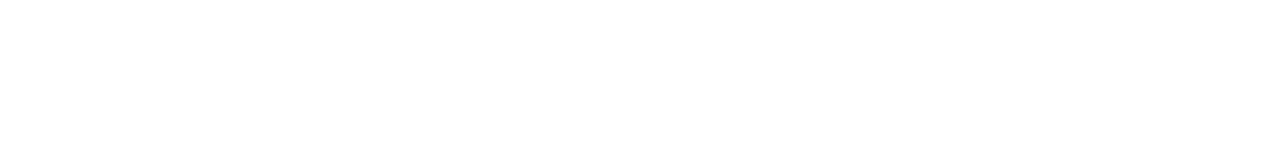
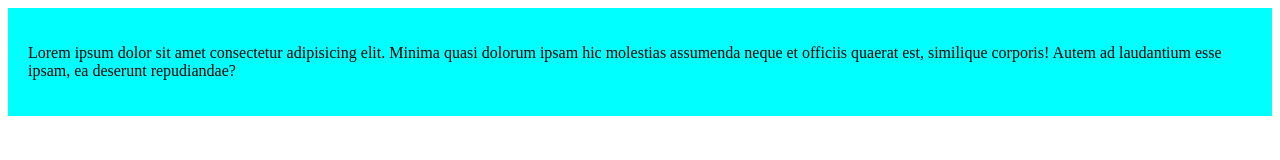
Before and after one commit to Masum-coder/my-simple-website, a plain HTML site: page index.html in a window 1280 px wide. Drawn offline with Linux system fonts and the light colour scheme.

Commit message:
added the first blog

```diff
--- a/index.html
+++ b/index.html
@@ -4,8 +4,13 @@
     <meta charset="UTF-8">
     <meta name="viewport" content="width=device-width, initial-scale=1.0">
     <title>My simple Website</title>
+    <link rel="stylesheet" href="styles/blog.css">
 </head>
 <body>
-
+   <div>
+    <p>
+        Lorem ipsum dolor sit amet consectetur adipisicing elit. Minima quasi dolorum ipsam hic molestias assumenda neque et officiis quaerat est, similique corporis! Autem ad laudantium esse ipsam, ea deserunt repudiandae?
+    </p>
+   </div>
 </body>
 </html>
--- /dev/null
+++ b/styles/blog.css
@@ -0,0 +1,4 @@
+div{
+    background-color: aqua;
+    padding: 20px;
+}
```
